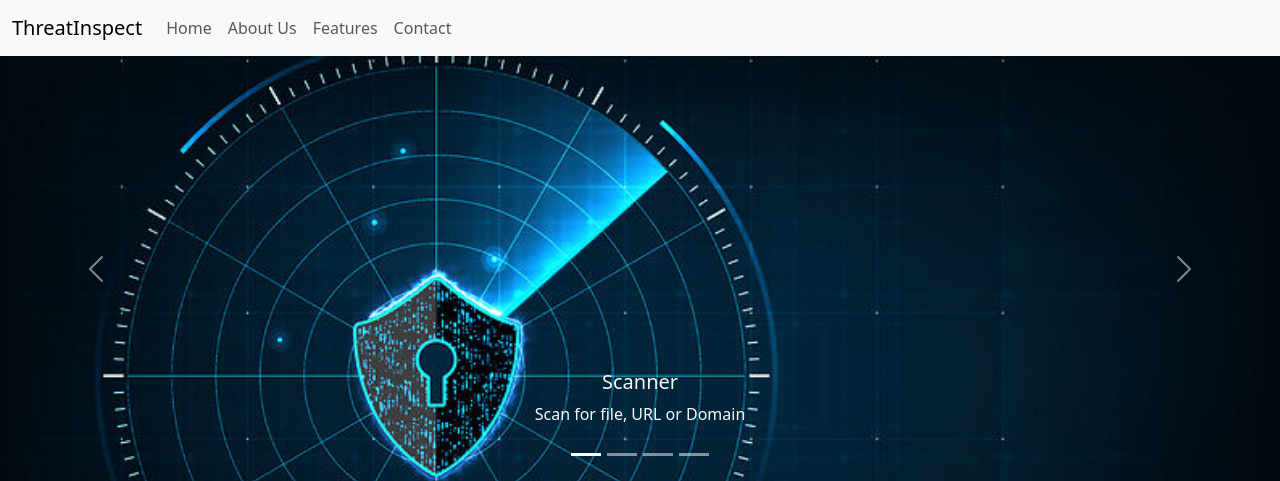
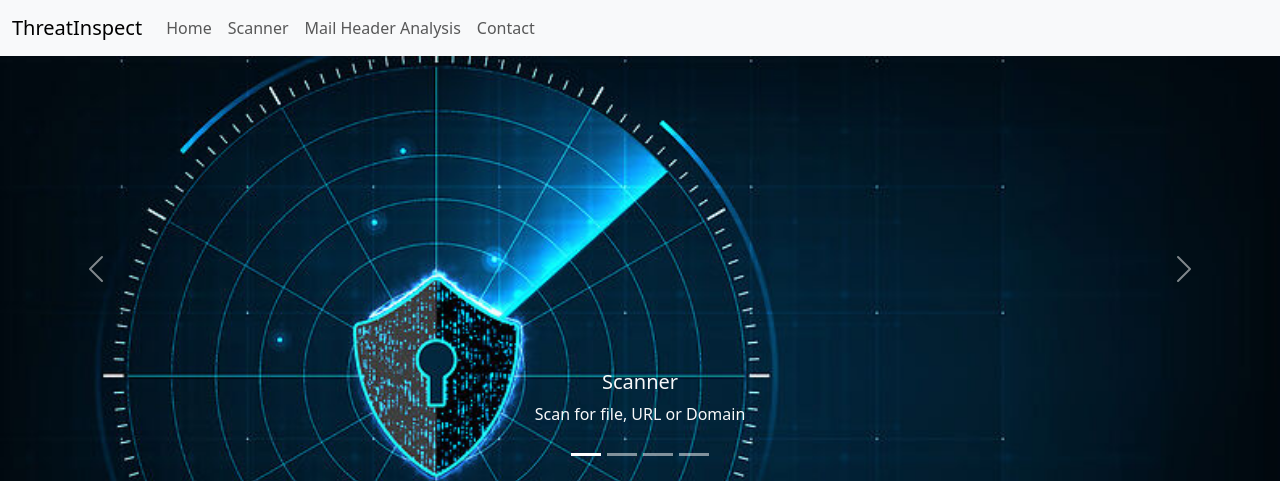
Before and after one commit to si3r4/ThreatInspectFinal, a Flask app: page / in a window 1280 px wide. Shown: the top 481 px of the page. Run offline with Flask 3, Linux system fonts and the light colour scheme; some libraries are stand-ins or nearby versions.

Commit message:
modified:   templates/index.html

```diff
--- a/templates/index.html
+++ b/templates/index.html
@@ -23,10 +23,10 @@
                         <a class="nav-link" href="#">Home</a>
                     </li>
                     <li class="nav-item">
-                        <a class="nav-link" href="#">About Us</a>
+                        <a class="nav-link" href="/scan">Scanner</a>
                     </li>
                     <li class="nav-item">
-                        <a class="nav-link" href="#">Features</a>
+                        <a class="nav-link" href="/mha">Mail Header Analysis</a>
                     </li>
                     <li class="nav-item">
                         <a class="nav-link" href="/contacts">Contact</a>
@@ -83,7 +83,7 @@
         </button>
     </div>
     <div class="text-center mt-4">
-        <button class="btn btn-primary">Get Started</button>
+        <button class="btn btn-primary" onclick="">Get Started</button>
     </div>
     <br>
     <footer class="bg-dark text-light text-center p-3">
```
